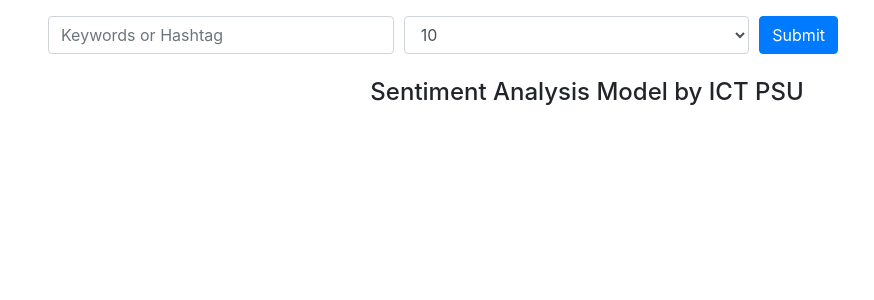
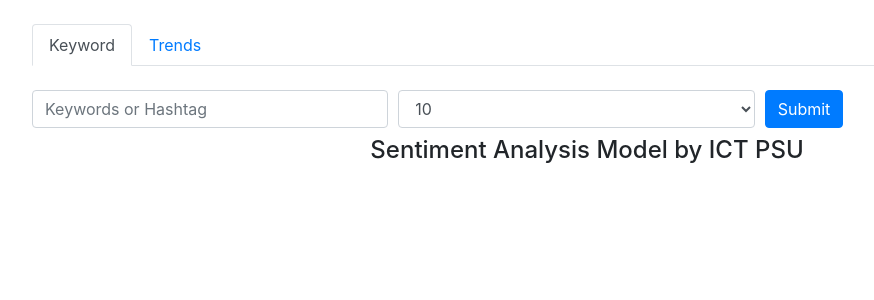
Before and after one commit to sothornin/Sentiment-Analysis-Webapp, a Flask app: template templates/index.html in a window 1280 px wide. Shown: the part 56-356 px from the top of the page, without its empty margins (53-927 px from the left). Run offline with Flask 2, Linux system fonts and the light colour scheme; the template is opened without the code that fills it, so the values that code supplies are empty; parts of the project's set-up code (start-up, migrations or seed data) failed here and were passed over; some libraries are stand-ins or nearby versions.

Commit message:
add trend

```diff
--- a/app.py
+++ b/app.py
@@ -91,6 +91,13 @@
     clean_word.append(','.join(filtered_sentence))
   return clean_word
 
+def twitter_trend(api, n):
+    trends = api.trends_place(23424960)[0]['trends']
+    top_10 = trends[:n]
+    trend_list = []
+    for trend in top_10:
+        trend_list.append(trend['name'])
+    return trend_list
 
 class Todo(db.Model):
     id = db.Column(db.Integer, primary_key=True)
@@ -103,11 +110,13 @@
 
 @app.route('/',methods=['POST','GET'])
 def index():
+    api = tweepy.API(auth,wait_on_rate_limit=True, wait_on_rate_limit_notify=True)
+    top_10 = twitter_trend(api,10)
     if request.method == 'POST':
         tweet_query = request.form['content']
         tweet_number = int(request.form['number'])
         texts = []
-        api = tweepy.API(auth,wait_on_rate_limit=True, wait_on_rate_limit_notify=True)
+
         search_words = tweet_query
         new_search = search_words + " -filter:retweets"
         search = tweepy.Cursor(api.search, q=new_search, lang="th", tweet_mode="extended").items(tweet_number)
@@ -118,7 +127,6 @@
         from pythainlp.tag import pos_tag_sents
         pos = pos_tag_sents(word_list,corpus='orchid_ud')
         keep_tag = ['VERB', 'ADJ', 'ADV', 'INTJ', 'AUX']
-        #keep_tag = ['VACT','VATT','ADVN','ADVI','ADVP','ADVS','FIXV','NEG','ADJ','']
         pos_list = []
         for sent in pos:
             dt_tags = [t[0] for t in sent if t[1] in keep_tag]
@@ -136,16 +144,19 @@
         my_list = []
         for i in range(len(texts)):
             my_list.append([texts[i], pred[i]])
-        return render_template('index.html', tasks = my_list)
+        return render_template('index.html', tasks = my_list, trends = top_10)
 
 
 
     else:
-        tasks = Todo.query.order_by(Todo.date_created).all()
-        return render_template('index.html', tasks = tasks)
 
-@app.route('/delete/<int:id>')
-def delete(id):
+        #tasks = Todo.query.order_by(Todo.date_created).all()
+        top_10 = twitter_trend(api,10)
+        #return top_10[0]
+        return render_template('index.html', tasks = [], trends = top_10)
+
+@app.route('/search/<string:keyword>')
+def search(id):
     task_to_delete = Todo.query.get_or_404(id)
 
     try:
--- a/templates/index.html
+++ b/templates/index.html
@@ -1,7 +1,8 @@
 {% extends "bootstrap/base.html" %}
 
 {% block styles %}
-<link rel="stylesheet" href="https://stackpath.bootstrapcdn.com/bootstrap/4.5.2/css/bootstrap.min.css" integrity="sha384-JcKb8q3iqJ61gNV9KGb8thSsNjpSL0n8PARn9HuZOnIxN0hoP+VmmDGMN5t9UJ0Z" crossorigin="anonymous">
+<link rel="stylesheet" href="https://stackpath.bootstrapcdn.com/bootstrap/4.5.2/css/bootstrap.min.css"
+    integrity="sha384-JcKb8q3iqJ61gNV9KGb8thSsNjpSL0n8PARn9HuZOnIxN0hoP+VmmDGMN5t9UJ0Z" crossorigin="anonymous">
 
 <link href="https://fonts.googleapis.com/css2?family=Kanit:wght@100;300;500&display=swap" rel="stylesheet">
 <!-- CSS only -->
@@ -9,18 +10,35 @@
 {% endblock %}
 
 {% block body %}
+{% block scripts %}
+<script src="https://ajax.googleapis.com/ajax/libs/jquery/3.5.1/jquery.min.js"></script>
+<script src="https://cdnjs.cloudflare.com/ajax/libs/popper.js/1.16.0/umd/popper.min.js"></script>
+<script src="https://maxcdn.bootstrapcdn.com/bootstrap/4.5.2/js/bootstrap.min.js"></script>
+{% endblock %}
+
+
 <div>
     <nav class="navbar navbar-light" style="background-color:#254e7a;">
         <a class="navbar-brand" href="#" style="color:white;">
-        <img src="https://image.winudf.com/v2/image/dGguYWMucHN1LnNjaS5pY3QuSUNUUFNVX2ljb25fMF9mMmE1M2Zi/icon.png?w=170&fakeurl=1" width="30" height="30" class="d-inline-block align-top"
-            alt="">
+            <img src="https://image.winudf.com/v2/image/dGguYWMucHN1LnNjaS5pY3QuSUNUUFNVX2ljb25fMF9mMmE1M2Zi/icon.png?w=170&fakeurl=1"
+                width="30" height="30" class="d-inline-block align-top" alt="">
             Sentiment Analysis
         </a>
     </nav>
 </div>
+<div>&nbsp;</div>
 <div class="container">
-
-    <div class="col-md-12 align-items-center p-3">
+    <ul class="nav nav-tabs">
+        <li class="nav-item" role="presentiation">
+            <a class="nav-link active" data-toggle="tab" href="#keyword">Keyword</a>
+        </li>
+        <li class="nav-item" role="presentiation">
+            <a class="nav-link" data-toggle="tab" href="#trends">Trends</a>
+        </li>
+    </ul>
+    <div>&nbsp;</div>
+    <div class="tab-content">
+        <div class="tab-pane active" id="keyword">
             <form action="/" method="POST">
 
                 <div class="form-row mr-3">
@@ -45,9 +63,44 @@
 
             </form>
         </div>
+
+        <div class="tab-pane" id="trends">
+            <form action="/" method="POST">
+
+                <div class="form-row mr-3">
+                    <div class="col">
+                        <select name="content" class="form-control">
+                            {% for trend in trends %}
+                            <option value="{{trend}}">{{trend}}</option>
+                            {% endfor %}
+                        </select>
+                    </div>
+                    <div class="col">
+
+                        <select name="number" class="form-control">
+                            <option value="10" type="number" selected>10</option>
+                            <option value="20">20</option>
+                            <option value="50">50</option>
+                            <option value="100">100</option>
+                        </select>
+                    </div>
+                    <div class="col">
+                        <button type="submit" class="btn btn-primary mb-2">Submit</button>
+                    </div>
+
+                </div>
+
+            </form>
+
+
+        </div>
+    </div>
+
     <div class="col-xs-12 center-block">
         {% if tasks|length < 1 %}
         <h4 class="text-center">Sentiment Analysis Model by ICT PSU</h4>
+
+
         {% else %}
 
         <table class="table" style="font-family: 'Kanit', sans-serif;">
```
Lines whose indentation alone changed are shown as unchanged.
